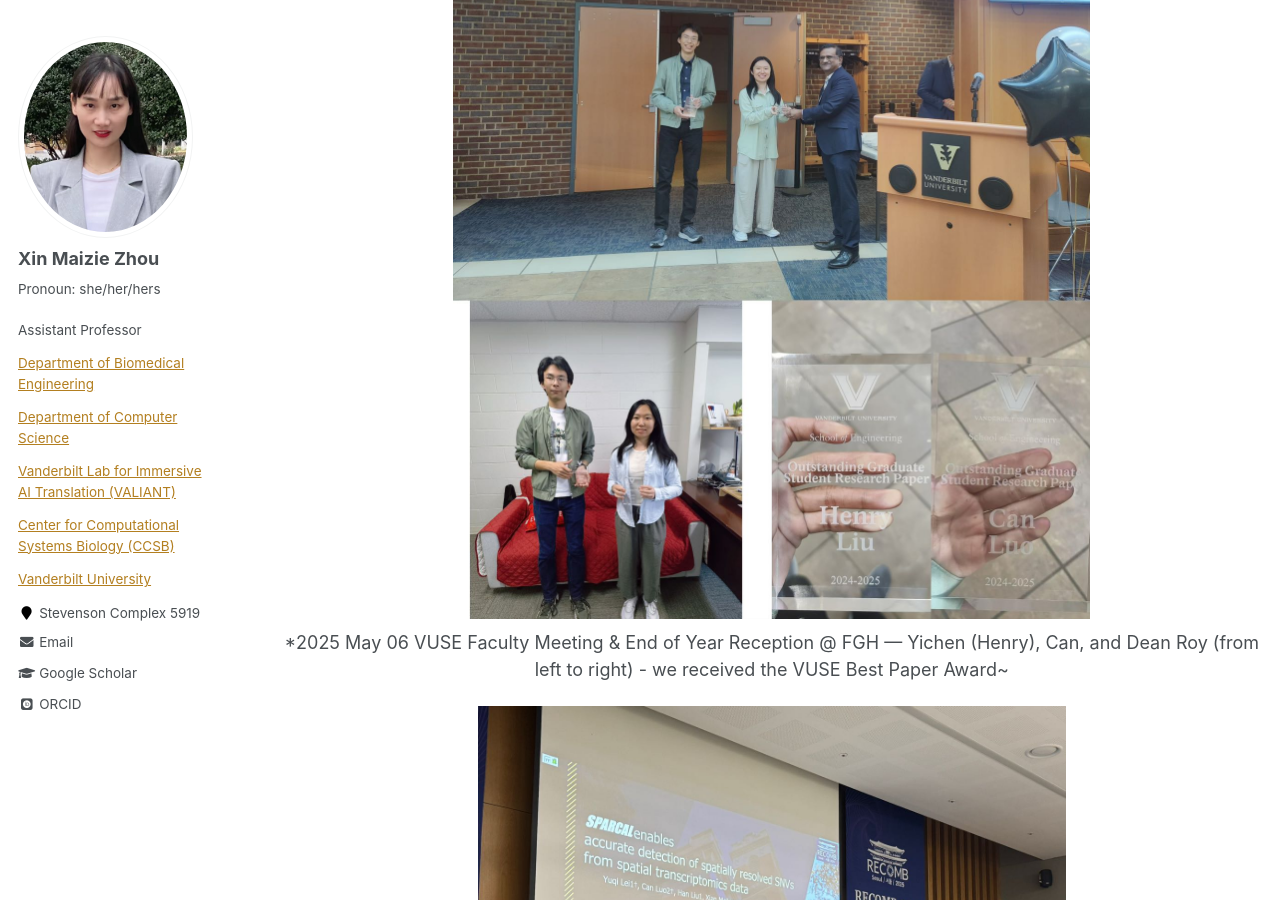
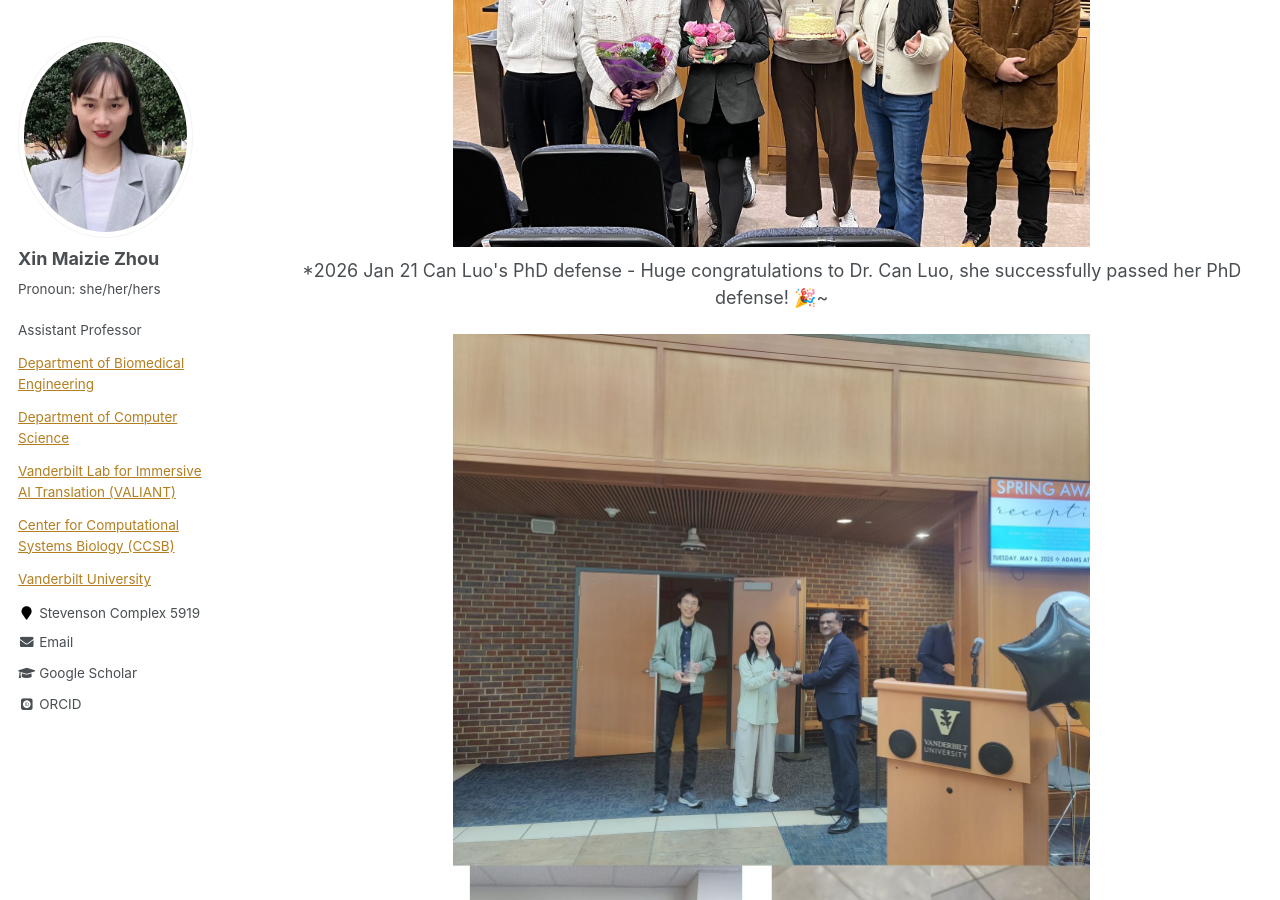
Before and after one commit to maiziezhoulab/Maiziezhoulab.github.io, a Jekyll site: the page built from _pages/LabPics.md, in a window 1280 px wide and 900 px high, scrolled down 391 px. Built offline with Jekyll 4.4.1, drawn with Linux system fonts in a browser that asks for light colours; some web fonts are replaced.

Commit message:
Update LabPics.md

```diff
--- a/_pages/LabPics.md
+++ b/_pages/LabPics.md
@@ -4,6 +4,13 @@ title: "Lab Pics"
 permalink: /LabPics/
 author_profile: true
 ---
+<div style="text-align: center;">
+  <img src="/images/labpics/CanLuo_phd_defense_2026_01_21_use3.jpg" alt="Can Luo's PhD defense" style="max-width: 65%; height: auto; display: block; margin: 0 auto;">
+  <p style="text-align: center; margin-top: 10px;">
+    *2026 Jan 21 Can Luo's PhD defense - Huge congratulations to Dr. Can Luo, she successfully passed her PhD defense! 🎉~
+  </p>
+</div>
+
 
 <div style="text-align: center;">
   <img src="/images/labpics/VUSE_best_paper_award_2024-2025.jpg" alt="VUSE Best Paper Award" style="max-width: 65%; height: auto; display: block; margin: 0 auto;">
```
